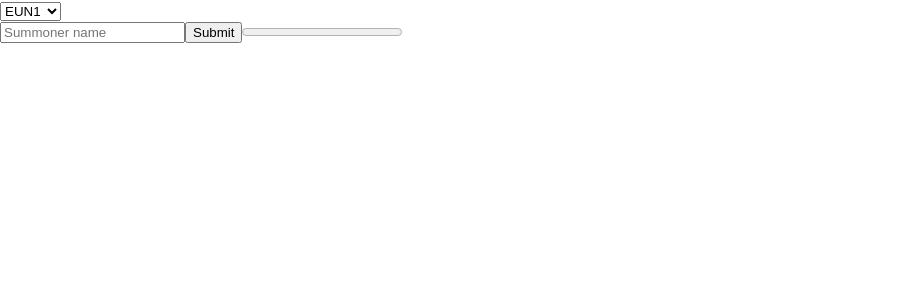
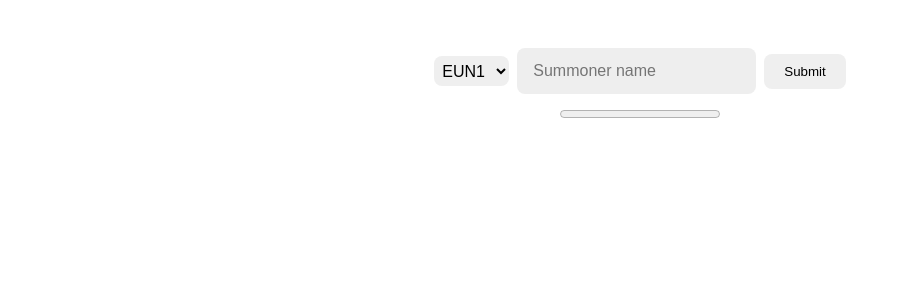
Before and after one commit to hynekfisera/utilol, a React (Create React App) app: page / in a window 1280 px wide. Shown: the top 300 px of the page, without its empty margins (0-909 px from the left). Built offline with nearby package versions, Linux system fonts and the light colour scheme.

Commit message:
Simple styling

```diff
--- a/src/App.js
+++ b/src/App.js
@@ -120,12 +120,12 @@ function App() {
   async function onSubmit() {
     setProgress(0);
     const result = await getMaxDeaths(inputValue);
-    setResultText(`${inputValue} has reached max count of ${result} deaths in the last ${progress} games!`);
+    setResultText(`${inputValue} has reached max count of ${result} deaths in the last 50 games!`);
   }
 
   return (
     <div className="app">
-      <header>
+      <div>
         <select
           value={server}
           onChange={(e) => {
@@ -140,9 +140,9 @@ function App() {
             );
           })}
         </select>
-      </header>
-      <input type="text" placeholder="Summoner name" value={inputValue} onInput={(e) => setInputValue(e.target.value)} />
-      <button onClick={onSubmit}>Submit</button>
+        <input type="text" placeholder="Summoner name" value={inputValue} onInput={(e) => setInputValue(e.target.value)} />
+        <button onClick={onSubmit}>Submit</button>
+      </div>
       <progress value={progress} max="50">
         {progress}
       </progress>
--- a/src/index.css
+++ b/src/index.css
@@ -1,5 +1,5 @@
 body {
-  margin: 0;
+  margin-top: 3rem;
   font-family: -apple-system, BlinkMacSystemFont, 'Segoe UI', 'Roboto', 'Oxygen',
     'Ubuntu', 'Cantarell', 'Fira Sans', 'Droid Sans', 'Helvetica Neue',
     sans-serif;
@@ -7,7 +7,50 @@ body {
   -moz-osx-font-smoothing: grayscale;
 }
 
-code {
-  font-family: source-code-pro, Menlo, Monaco, Consolas, 'Courier New',
-    monospace;
+.app {
+  width: 100%;
+  display: flex;
+  flex-direction: column;
+  align-items: center;
 }
+
+.app div {
+  display: flex;
+  align-items: center;
+  flex-wrap: wrap;
+}
+
+select,
+option,
+input {
+  height: 30px;
+  margin-right: 0.5rem;
+  margin-bottom: 0.25rem;
+  padding: 0.25rem;
+  outline: none;
+  border: none;
+  border-radius: 8px;
+  font-size: 16px;
+}
+
+input {
+  background-color: #eee;
+  padding: 0.5rem 1rem;
+}
+
+button {
+  outline: none;
+  border: none;
+  padding: 10px 20px;
+  border-radius: 8px;
+  margin-bottom: 0.25rem;
+  cursor: pointer;
+}
+
+progress {
+  margin: 0.5rem 0;
+}
+
+span {
+  text-align: center;
+}
```
